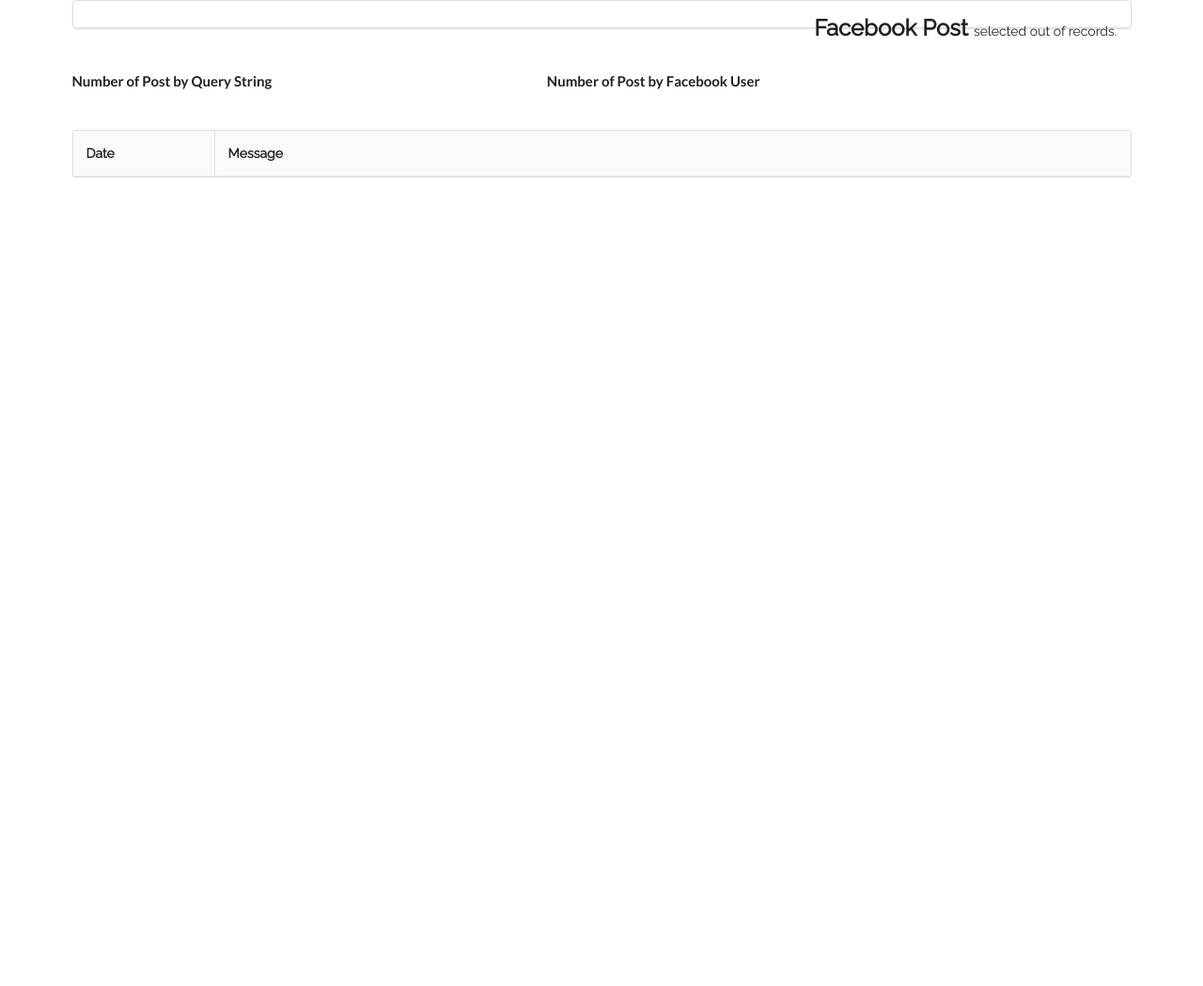
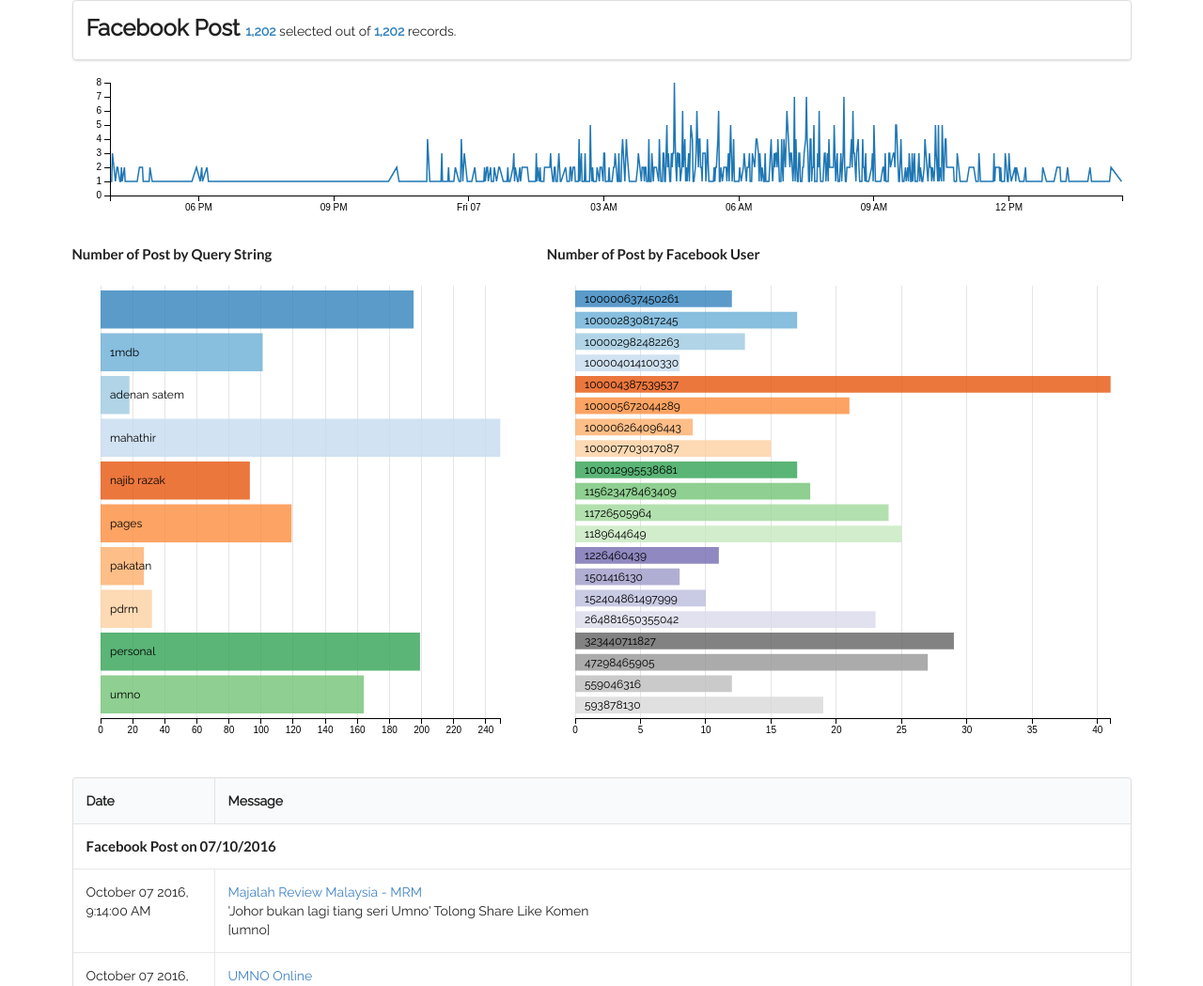
Before and after one commit to aswad32/dcjs_fbanalytics, a website: page docs/index.html in a window 1280 px wide. Shown: the top 1049 px of the page at 94% size. Before the commit the page ends 800 px from the top, so only its background shows below. Drawn offline with nearby package versions, Linux system fonts and the light colour scheme.

Commit message:
update feed.json url for axios

```diff
--- a/docs/index.html
+++ b/docs/index.html
@@ -90,7 +90,7 @@
             }
         };
     }
-    axios.get('https://aswad32.github.io/dcjs-fbanalytics/public/feed.json')
+    axios.get('https://aswad32.github.io/dcjs_fbanalytics/public/feed.json')
       .then(function (resp) {
         var data = resp.data;
 
```
